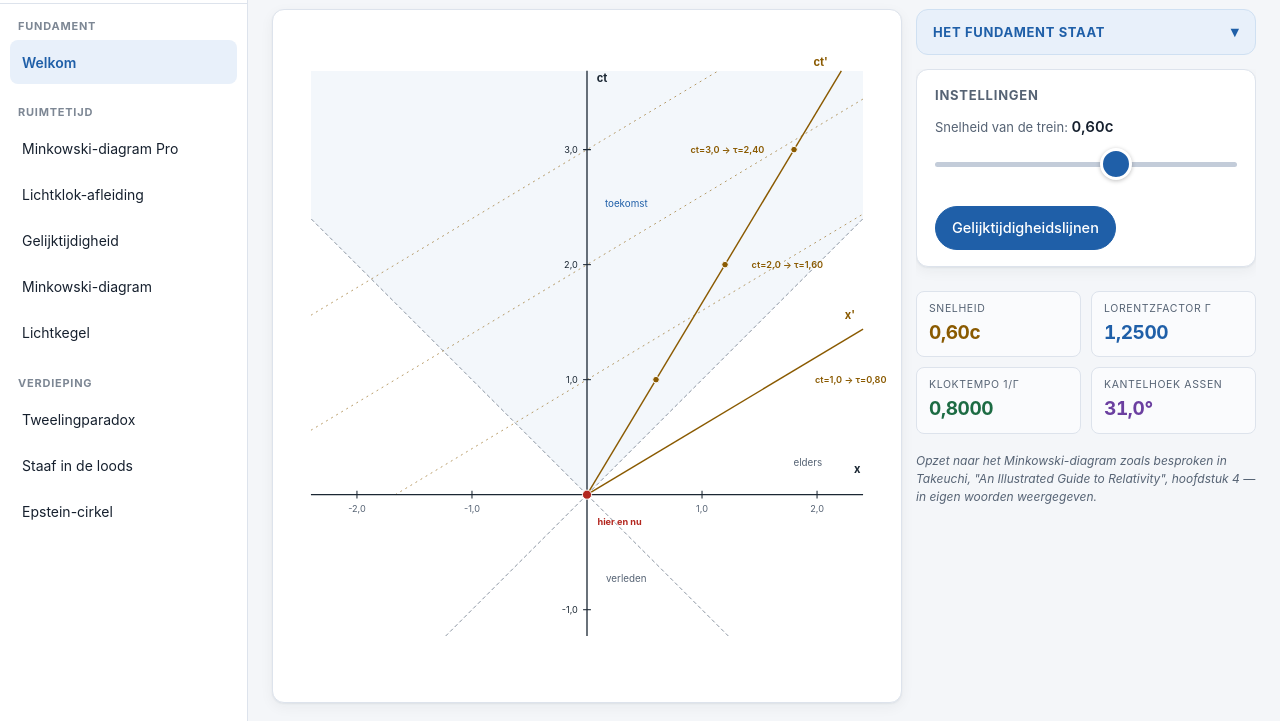
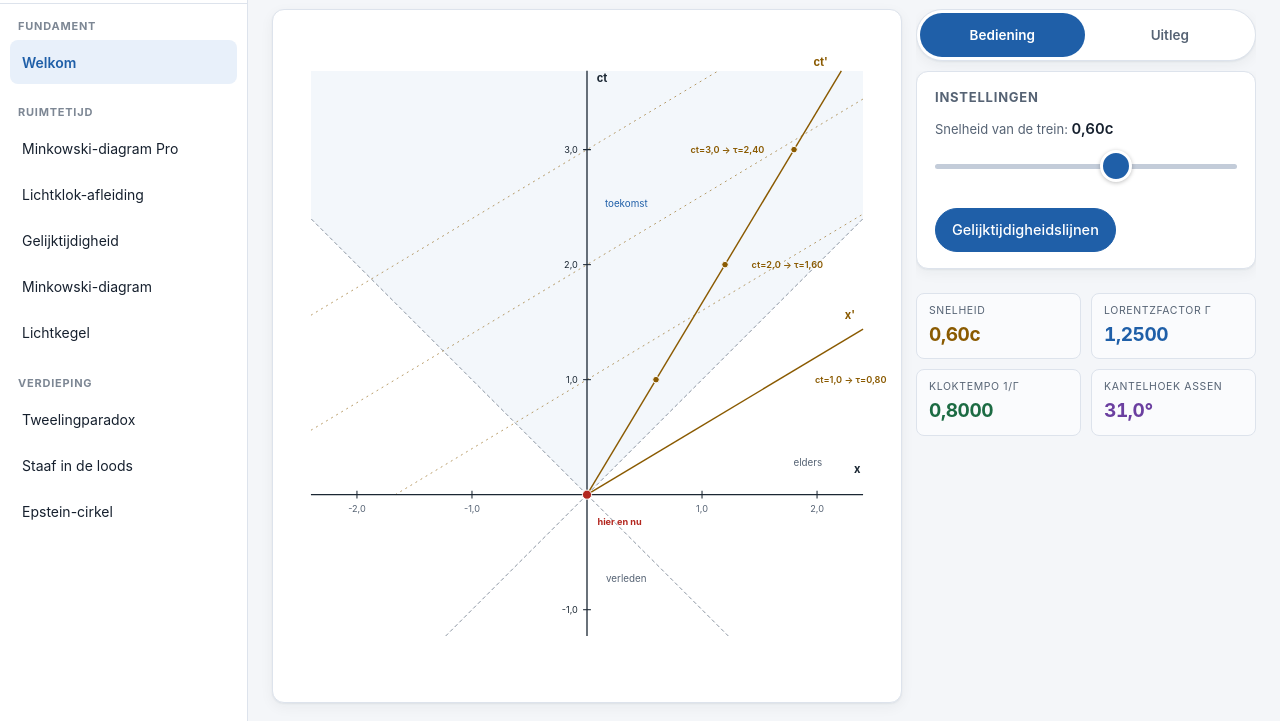
Before and after one commit to Ferro842/spacetime-forge, a plain HTML site: page index.html in a window 1280 px wide. Shown: the part 79-800 px from the top of the page. Drawn offline with Linux system fonts and the light colour scheme.

Commit message:
De zijkolom in tabbladen, voor alle modules tegelijk
De zijkolom was bij de zwaarste modules ruim twee schermen hoog: bij de loods
schoof hij 1350 px, bij de tweeling 1022 en bij gelijktijdigheid 670. De
vragen stonden onderaan en de bediening was uit beeld zodra je daarheen
schoof.

Nieuw is js/tabbladen.js. Een module zet zijn panelen nog steeds gewoon onder
elkaar; de schil sorteert ze daarna op soort en geeft elke soort een eigen
tabblad: Bediening, Getallen, Vragen (of Afleiding) en Uitleg. De soort volgt
uit wat er in een paneel zit, dus geen enkele module is ervoor aangepast; met
data-tab kan een paneel het zelf zeggen. De uitleg en de bronvermelding zijn
samen het tabblad Uitleg geworden, in plaats van een inklapbalk boven de
kolom.

Wat samen in beeld past wordt samengevoegd: tabbladen zijn er om scrollen te
voorkomen, niet om dingen te verstoppen die er naast kunnen staan. Zo houden
welkom, Pro, lichtklok, Minkowski, lichtkegel en Epstein alleen Bediening en
Uitleg, en hebben tweeling en loods er vier. Het gekozen tabblad blijft staan
als je van module wisselt, voor zover de volgende module het ook heeft.

Gemeten op 1590x1060 en 1590x1160, alle negen modules, elk tabblad: geen
enkel tabblad schuift in de beginstand, en alles wat je aantikt is minstens
44 px. Het slepen uit de vorige ronde werkt nog. Niet getest: echte
iPad-hardware.

Co-Authored-By: Claude Fable 5.2 <noreply@anthropic.com>
Claude-Session: https://claude.ai/code/session_01UW6AhX1d85mNtCRmyybM9K

```diff
--- a/css/thema.css
+++ b/css/thema.css
@@ -150,6 +150,36 @@ html, body {
 }
 /* De kolom regelt de tussenruimte zelf met gap */
 .zijkolom > * { margin: 0; flex-shrink: 0; }
+
+/* ---- Tabbladen in de zijkolom (js/tabbladen.js) ----
+   De balk staat vast bovenaan; alleen het gekozen vlak eronder schuift, en
+   dat alleen als het echt niet past. De kolom loopt dan over de volle hoogte,
+   want de uitleg is zelf een tabblad geworden. */
+#module > .zijkolom.met-tabs { grid-row: 1 / -1; overflow: hidden; }
+.tabbalk {
+  display: flex; gap: 3px; padding: 3px;
+  background: var(--kaart); border: 1px solid var(--rand);
+  border-radius: 999px; box-shadow: var(--schaduw);
+}
+.tabbalk button {
+  flex: 1 1 0; min-width: 0; min-height: var(--raak); padding: 0 4px;
+  font: inherit; font-size: 13.5px; font-weight: 600; color: var(--tekst-zacht);
+  background: none; border: none; border-radius: 999px; cursor: pointer;
+}
+.tabbalk button.aan { background: var(--blauw); color: #fff; }
+.tabbalk button:active { transform: scale(0.96); }
+.zijkolom > .tabvlak {
+  flex: 1 1 0; min-height: 0;
+  display: flex; flex-direction: column; gap: 10px;
+  overflow-y: auto; -webkit-overflow-scrolling: touch;
+}
+.zijkolom > .tabvlak[hidden] { display: none; }
+.tabvlak > * { margin: 0; flex-shrink: 0; }
+/* Op zijn eigen tabblad is de uitleg gewoon tekst: altijd open, niet in te
+   klappen, en zo lang als hij is. */
+.tabvlak > .uitleg { max-height: none; overflow: visible; padding-bottom: 14px; }
+.tabvlak > .uitleg > summary { pointer-events: none; }
+.tabvlak > .uitleg[open] > summary::after { content: none; }
 
 
 /* ============ Bouwstenen ============ */
--- a/index.html
+++ b/index.html
@@ -34,6 +34,7 @@
 
 <script type="module">
 import { registreer, moduleLijst } from './js/register.js';
+import { maakTabbladen } from './js/tabbladen.js';
 
 // --- Modules aanmelden ---------------------------------------------------
 // Elke module is een los bestand dat een render(doel) exporteert.
@@ -97,10 +98,10 @@ const doel = document.getElementById('module');
 const titelEl = document.getElementById('titel');
 const onderEl = document.getElementById('onderschrift');
 
-// De uitleg staat boven de zijkolom en is standaard dicht, zodat de bediening
-// bovenaan staat. Klap je hem open, dan blijft hij open als je naar een andere
-// module gaat — tot je de app herlaadt.
-let uitlegOpen = false;
+// De zijkolom is verdeeld in tabbladen. Het tabblad dat je kiest blijft staan
+// als je naar een andere module gaat, voor zover die module het ook heeft —
+// tot je de app herlaadt.
+let tabVoorkeur = 'Bediening';
 
 async function ga(id) {
   const item = moduleLijst().find((m) => m.id === id);
@@ -117,11 +118,7 @@ async function ga(id) {
     if (mod.titel) titelEl.textContent = mod.titel;
     if (mod.onderschrift) onderEl.textContent = mod.onderschrift;
     mod.render(doel);
-    const uitleg = doel.querySelector('.uitleg');
-    if (uitleg) {
-      uitleg.open = uitlegOpen;
-      uitleg.addEventListener('toggle', () => { uitlegOpen = uitleg.open; });
-    }
+    maakTabbladen(doel, tabVoorkeur, (naam) => { tabVoorkeur = naam; });
     location.hash = id;
   } catch (fout) {
     doel.innerHTML =
--- /dev/null
+++ b/js/tabbladen.js
@@ -0,0 +1,119 @@
+// tabbladen.js — verdeelt de zijkolom van een module over tabbladen.
+//
+// Een module zet zijn panelen gewoon onder elkaar in de zijkolom. Bij de
+// zwaarste modules werd dat een kolom van ruim twee schermen hoog, met de
+// vragen onderaan en de bediening uit beeld zodra je daarheen schoof. Hier
+// worden die panelen op soort gesorteerd en per soort op een eigen tabblad
+// gezet. De module merkt daar niets van: hij houdt zijn eigen verwijzingen
+// naar de panelen en blijft ze bijwerken, ook als ze niet in beeld staan.
+//
+// Wat samen in beeld past blijft samen. Tabbladen zijn er om scrollen te
+// voorkomen, niet om dingen te verstoppen die er gewoon naast kunnen staan.
+
+const VOLGORDE = ['Bediening', 'Getallen', 'Vragen', 'Afleiding', 'Uitleg'];
+const TUSSENRUIMTE = 10;   // gelijk aan de gap van de kolom in thema.css
+const BALKHOOGTE = 64;     // de tabbalk zelf, met zijn rand en de ruimte eronder
+
+/** Bij welk tabblad hoort dit paneel? Een module kan het zelf zeggen met
+ *  data-tab; anders volgt het uit wat erin zit. */
+function soortVan(kind) {
+  if (kind.dataset && kind.dataset.tab) return kind.dataset.tab;
+  if (kind.classList.contains('uitleg') || kind.classList.contains('bron')) return 'Uitleg';
+  if (kind.querySelector('.formules, .formule')) {
+    const kop = kind.querySelector('h3');
+    return kop && /^vragen/i.test(kop.textContent.trim()) ? 'Vragen' : 'Afleiding';
+  }
+  if (kind.querySelector('input, button, select')) return 'Bediening';
+  return 'Getallen';
+}
+
+/**
+ * Zet de zijkolom van de zojuist getekende module om in tabbladen.
+ * voorkeur is de naam van het tabblad dat open moet staan als het bestaat;
+ * opKeuze(naam) wordt aangeroepen zodra de gebruiker een ander tabblad kiest.
+ */
+export function maakTabbladen(doel, voorkeur, opKeuze) {
+  const kolom = doel.querySelector('.zijkolom');
+  if (!kolom) return null;
+  const uitleg = doel.querySelector('.uitleg');
+
+  // Eerst meten, in de oude opstelling: daarna staan de panelen deels verborgen
+  const stukken = [];
+  if (uitleg) {
+    uitleg.open = true;
+    stukken.push({ kind: uitleg, soort: 'Uitleg', hoogte: 0 });
+  }
+  Array.prototype.forEach.call(kolom.children, function (kind) {
+    stukken.push({
+      kind: kind, soort: soortVan(kind),
+      hoogte: kind.getBoundingClientRect().height,
+    });
+  });
+
+  const hoogteVan = {};
+  stukken.forEach(function (s) {
+    hoogteVan[s.soort] = (hoogteVan[s.soort] || 0) + s.hoogte + TUSSENRUIMTE;
+  });
+  const beschikbaar = doel.clientHeight - BALKHOOGTE;
+
+  // Samenvoegen wat samen past. Alles behalve de uitleg op één blad als dat
+  // kan; anders in elk geval de getallen bij de bediening, zodat je ze ziet
+  // veranderen terwijl je schuift.
+  const inhoud = VOLGORDE.filter(function (n) { return n !== 'Uitleg' && hoogteVan[n]; });
+  const naarBlad = {};
+  inhoud.forEach(function (n) { naarBlad[n] = n; });
+  const totaal = inhoud.reduce(function (som, n) { return som + hoogteVan[n]; }, 0);
+  if (inhoud.length > 1 && totaal <= beschikbaar) {
+    inhoud.forEach(function (n) { naarBlad[n] = inhoud[0]; });
+  } else if (hoogteVan.Bediening && hoogteVan.Getallen &&
+             hoogteVan.Bediening + hoogteVan.Getallen <= beschikbaar) {
+    naarBlad.Getallen = 'Bediening';
+  }
+  naarBlad.Uitleg = 'Uitleg';
+
+  const namen = VOLGORDE.filter(function (n) {
+    return stukken.some(function (s) { return naarBlad[s.soort] === n; });
+  });
+  if (namen.length < 2) return null;   // niets te verdelen
+
+  // De balk met de tabbladen, en per tabblad een vlak dat zelf kan schuiven
+  const balk = document.createElement('div');
+  balk.className = 'tabbalk';
+  balk.setAttribute('role', 'tablist');
+  const vlakken = {}, knoppen = {};
+  namen.forEach(function (naam) {
+    const knop = document.createElement('button');
+    knop.type = 'button';
+    knop.textContent = naam;
+    knop.setAttribute('role', 'tab');
+    balk.appendChild(knop);
+    knoppen[naam] = knop;
+    const vlak = document.createElement('div');
+    vlak.className = 'tabvlak';
+    vlak.setAttribute('role', 'tabpanel');
+    vlakken[naam] = vlak;
+  });
+  // Verhuizen in de oorspronkelijke volgorde, zodat samengevoegde panelen
+  // onder elkaar staan zoals de module ze bedoelde
+  stukken.forEach(function (s) { vlakken[naarBlad[s.soort]].appendChild(s.kind); });
+  kolom.classList.add('met-tabs');
+  kolom.appendChild(balk);
+  namen.forEach(function (naam) { kolom.appendChild(vlakken[naam]); });
+
+  function kies(naam) {
+    namen.forEach(function (n) {
+      const aan = n === naam;
+      vlakken[n].hidden = !aan;
+      knoppen[n].classList.toggle('aan', aan);
+      knoppen[n].setAttribute('aria-selected', aan ? 'true' : 'false');
+    });
+  }
+  namen.forEach(function (naam) {
+    knoppen[naam].addEventListener('click', function () {
+      kies(naam);
+      if (opKeuze) opKeuze(naam);
+    });
+  });
+  kies(namen.indexOf(voorkeur) >= 0 ? voorkeur : namen[0]);
+  return { namen: namen, kies: kies };
+}
--- a/sw.js
+++ b/sw.js
@@ -1,7 +1,7 @@
 // sw.js — eenvoudige offline-cache.
 // Strategie: netwerk eerst, cache als terugval. Zo zie je altijd de
 // nieuwste versie zodra je online bent, maar werkt de app ook zonder net.
-const CACHE = 'spacetime-forge-v13';
+const CACHE = 'spacetime-forge-v14';
 const BESTANDEN = [
   './',
   './index.html',
@@ -9,6 +9,7 @@ const BESTANDEN = [
   './js/register.js',
   './js/fysica.js',
   './js/teken.js',
+  './js/tabbladen.js',
   './js/modules/welkom.js',
   './js/modules/lichtkegel.js',
   './js/modules/gelijktijdigheid.js',
```
Also changed, not shown: 1 other file.
